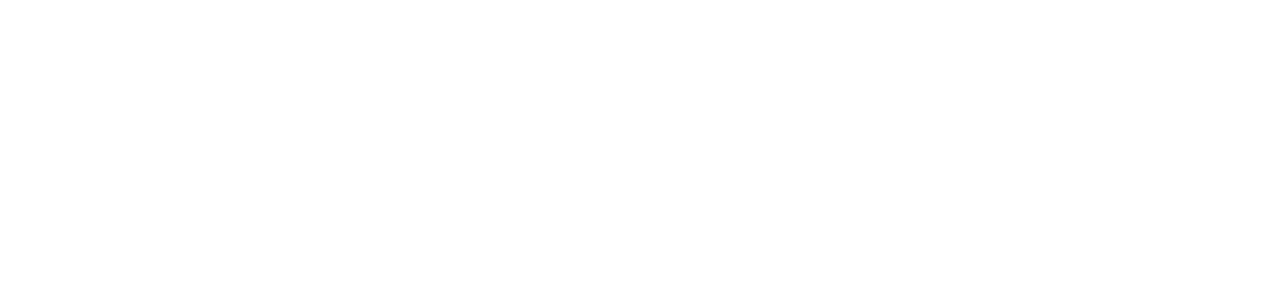
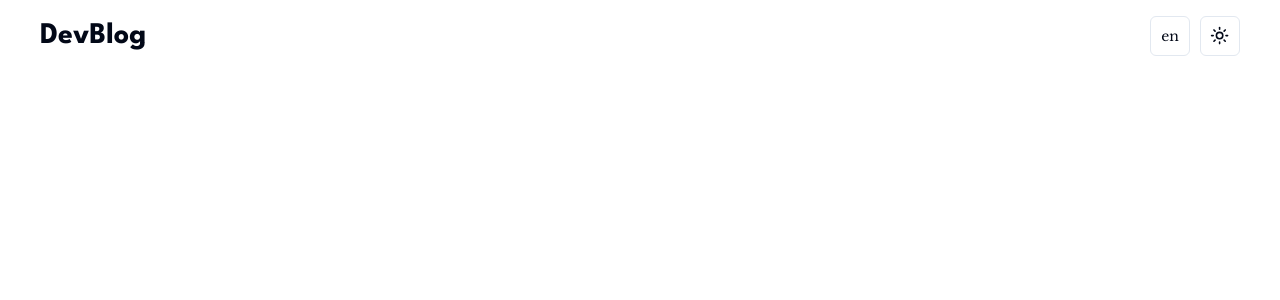
Before and after one commit to Fall3n4ngle/blog, a Next.js app: page /en in a window 1280 px wide. Shown: the top 300 px of the page. Built offline with nearby package versions, Linux system fonts and the light colour scheme.

Commit message:
created header

```diff
--- a/src/app/[lang]/layout.tsx
+++ b/src/app/[lang]/layout.tsx
@@ -3,6 +3,8 @@
 import { PropsWithChildren } from "react";
 
 import "../globals.css";
+import Header from "@/components/Header";
+import { Locale } from "@/lib/i18n/i18n-config";
 
 const leagueSpartan = League_Spartan({
   subsets: ["latin"],
@@ -20,7 +22,7 @@
 
 type Props = PropsWithChildren & {
   params: {
-    lang: string;
+    lang: Locale;
   };
 };
 
@@ -33,6 +35,7 @@
       <body>
         <Providers>
           <div className="flex min-h-screen flex-col">
+            <Header lang={lang} />
             <main className="container grow">{children}</main>
           </div>
         </Providers>
--- a/src/components/Header/LocaleSwitcher.tsx
+++ b/src/components/Header/LocaleSwitcher.tsx
@@ -24,12 +24,12 @@
 
   return (
     <DropdownMenu>
-      <DropdownMenuTrigger>
+      <DropdownMenuTrigger asChild>
         <Button variant="outline" size="icon">
           {currentLang}
         </Button>
       </DropdownMenuTrigger>
-      <DropdownMenuContent align="end">
+      <DropdownMenuContent >
         {i18n.locales.map((locale) => (
           <Link href={redirectedPathName(locale)} key={locale}>
             <DropdownMenuItem>{locale}</DropdownMenuItem>
--- /dev/null
+++ b/src/components/Header/Logo.tsx
@@ -0,0 +1,9 @@
+import Link from "next/link";
+
+export default function Logo() {
+  return (
+    <Link href="/">
+      <h1 className="text-3xl font-bold  font-title">DevBlog</h1>
+    </Link>
+  );
+}
--- a/src/components/Header/ModeToggle.tsx
+++ b/src/components/Header/ModeToggle.tsx
@@ -11,8 +11,18 @@
   DropdownMenuTrigger,
   Button,
 } from "@/components/ui";
+import { Locale } from "@/lib/i18n/i18n-config";
+import { getDictionary } from "@/lib/i18n/getDictionary";
 
-export default function ModeToggle() {
+type Props = {
+  dictionary: {
+    light: string;
+    dark: string;
+    system: string;
+  };
+};
+
+export default function ModeToggle({ dictionary }: Props) {
   const { setTheme } = useTheme();
 
   return (
@@ -26,13 +36,13 @@
       </DropdownMenuTrigger>
       <DropdownMenuContent align="end">
         <DropdownMenuItem onClick={() => setTheme("light")}>
-          Light
+          {dictionary.light}
         </DropdownMenuItem>
         <DropdownMenuItem onClick={() => setTheme("dark")}>
-          Dark
+          {dictionary.dark}
         </DropdownMenuItem>
         <DropdownMenuItem onClick={() => setTheme("system")}>
-          System
+          {dictionary.system}
         </DropdownMenuItem>
       </DropdownMenuContent>
     </DropdownMenu>
--- /dev/null
+++ b/src/components/Header/index.tsx
@@ -0,0 +1,27 @@
+import { Locale } from "@/lib/i18n/i18n-config";
+import LocaleSwitcher from "./LocaleSwitcher";
+import Logo from "./Logo";
+import ModeToggle from "./ModeToggle";
+import { getDictionary } from "@/lib/i18n/getDictionary";
+
+type Props = {
+  lang: Locale;
+};
+
+export default async function Header({ lang }: Props) {
+  const {
+    header: { modeToggle },
+  } = await getDictionary(lang);
+
+  return (
+    <header className="py-4">
+      <div className="container flex items-center justify-between">
+        <Logo />
+        <div className="flex items-center gap-2.5">
+          <LocaleSwitcher />
+          <ModeToggle dictionary={modeToggle} />
+        </div>
+      </div>
+    </header>
+  );
+}
--- a/src/lib/i18n/getDictionary.ts
+++ b/src/lib/i18n/getDictionary.ts
@@ -6,5 +6,5 @@
   es: () => import("./dictionaries/es.json").then((module) => module.default),
 };
 
-export const getDictionary = async (locale: Locale) =>
+export const getDictionary = (locale: Locale) =>
   dictionaries[locale]?.() ?? dictionaries.en();
```
